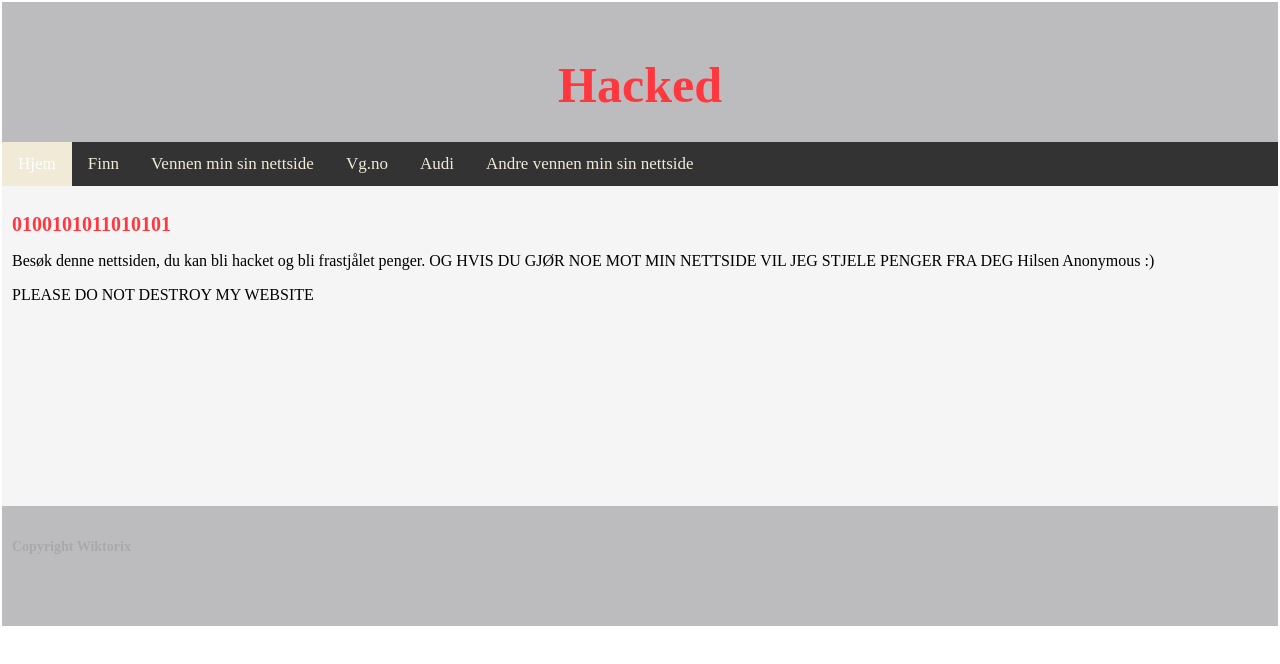
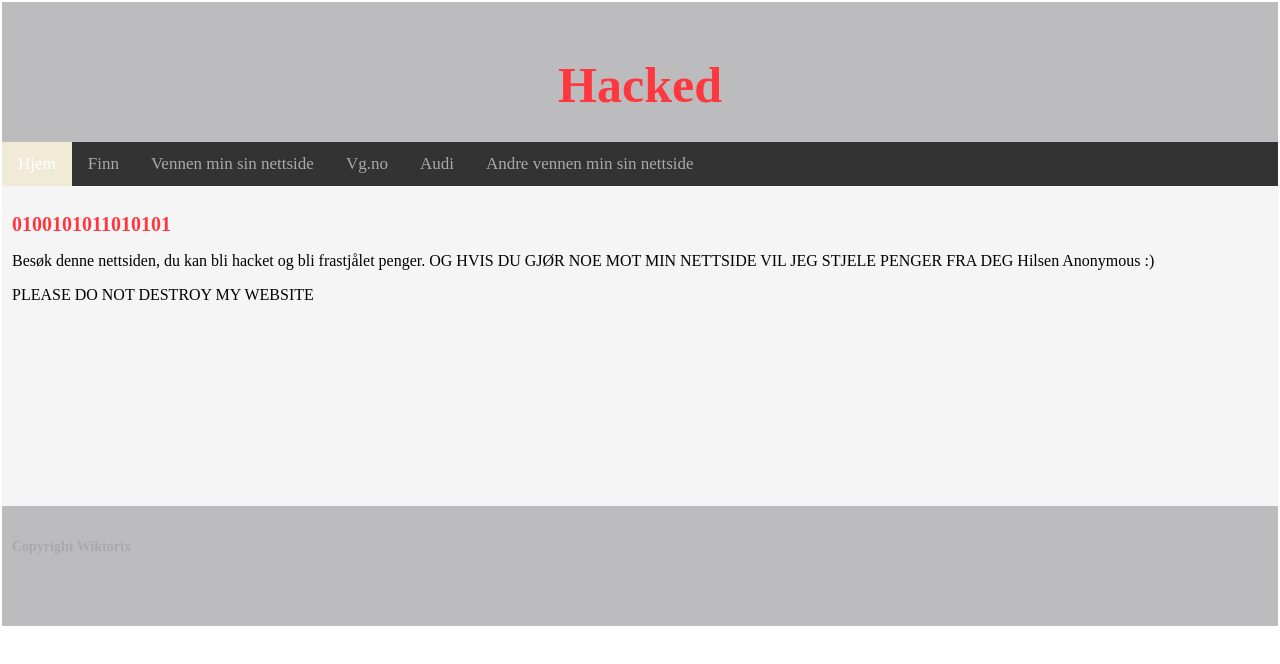
Before and after one commit to Wiktorix/HACKED-WeBsITe, a plain HTML site: page index.html in a window 1280 px wide. Drawn offline with Linux system fonts and the light colour scheme.

Commit message:
Update index.html

```diff
--- a/index.html
+++ b/index.html
@@ -59,7 +59,7 @@
     a:link{
       text-decoration:none;
       float:left;
-      color:#F0EAD6;
+      color:#A9A9A9;
       display:block;
       font-size:17px;
       text-align: center;
```
